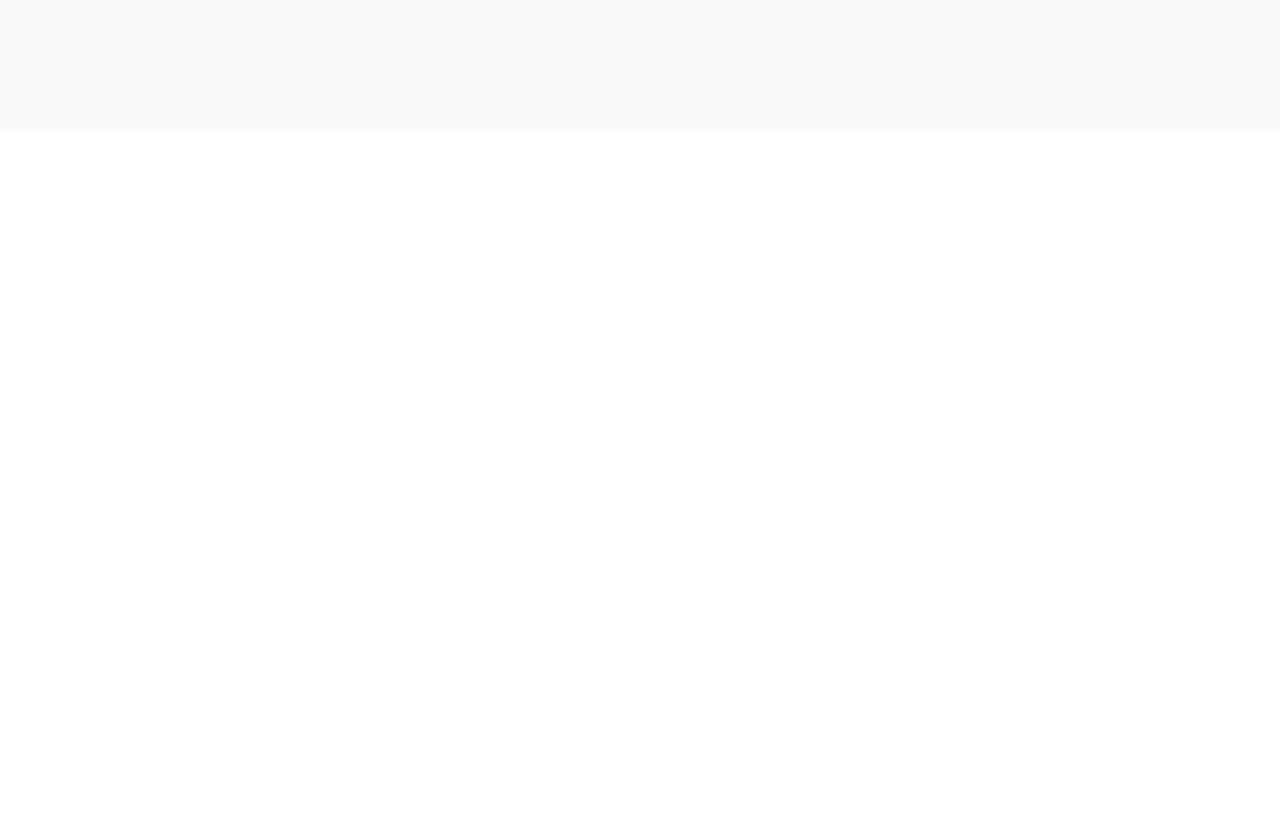
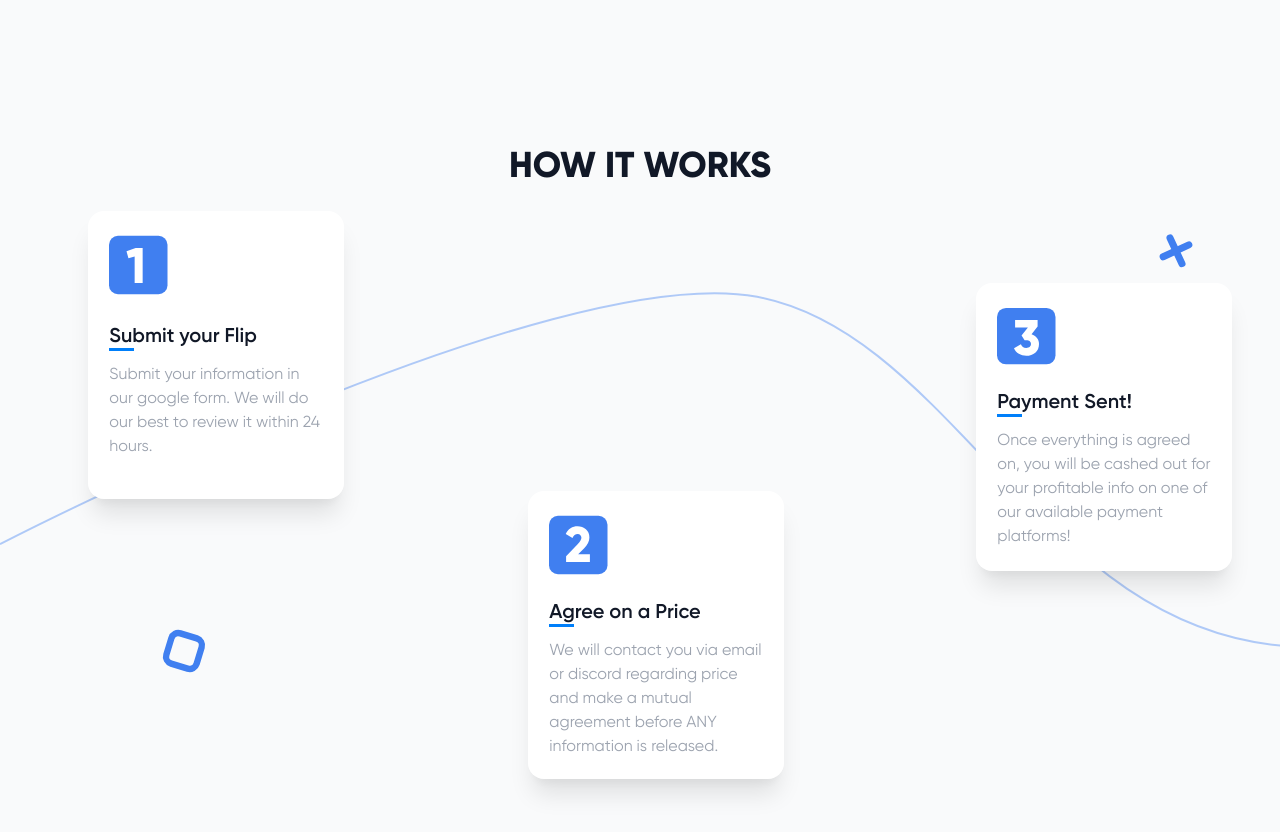
Before and after one commit to Havenstd06/SubmitAFlip, a React (Create React App) app: page / in a window 1280 px wide. Shown: the part 1600-2432 px from the top of the page. Before the commit the page ends 1731 px from the top, so only its background shows below. Built offline with nearby package versions, Linux system fonts and the light colour scheme.

Commit message:
How it works section

```diff
--- a/src/Components/Background/FlipsBackground.js
+++ b/src/Components/Background/FlipsBackground.js
@@ -1,6 +1,4 @@
-import Cross from "../../Svg/Cross";
 import Circle from "../../Svg/Circle";
-import Rectangle from "../../Svg/Rectangle";
 
 export default function FlipsBackground() {
     return (
--- /dev/null
+++ b/src/Components/Background/HowItWorksBackground.js
@@ -0,0 +1,23 @@
+import Cross from "../../Svg/Cross";
+import Rectangle from "../../Svg/Rectangle";
+import VectorLine from "../../Svg/VectorLine";
+
+export default function HowItWorksBackground() {
+    return (
+        <div className="absolute inset-y-0 h-full w-full z-50">
+            <VectorLine
+                className="absolute transform translate-y-24"
+            />
+
+            <div className="relative h-full max-w-7xl mx-auto">
+                <Cross
+                    className="absolute right-0 transform w-4 h-auto md:w-12 md:h-12 -translate-x-16 translate-y-20 md:-translate-x-16 lg:-translate-x-20 md:translate-y-24"
+                />
+
+                <Rectangle
+                    className="absolute left-0 bottom-0 transform w-4 h-auto md:w-12 md:h-12 translate-x-12 -translate-y-56 md:translate-x-24 lg:translate-x-40 md:-translate-y-64"
+                />
+            </div>
+        </div>
+    )
+}
--- /dev/null
+++ b/src/Components/HowItWorksCard.js
@@ -0,0 +1,27 @@
+import React from 'react';
+
+const HowItWorksCard = (props) => {
+    const { className, number, title, description } = props;
+
+    return (
+        <div className={"w-full lg:w-64 z-40 " + className}>
+            <div className="py-6 h-64 md:h-56 lg:h-72 w-full flex justify-center shadow-xl rounded-2xl bg-white">
+                <div className="w-10/12 flex flex-col">
+                    <div className="lg:h-16 mb-6">
+                        {number}
+                    </div>
+
+                    <h4 className={"small-border text-gray-900 font-semibold text-xl"}>
+                        {title}
+                    </h4>
+
+                    <p className={"text-gray-400 mt-3 "}>
+                        {description}
+                    </p>
+                </div>
+            </div>
+        </div>
+    );
+}
+
+export default HowItWorksCard;
--- a/src/Pages/Home.js
+++ b/src/Pages/Home.js
@@ -1,19 +1,22 @@
 import React from "react";
-import Header from "../Components/Header";
-import Flips from "../Components/Flips";
+import Header from "../Partials/Header";
+import Flips from "../Partials/Flips";
+import HowItWorks from "../Partials/HowItWorks";
 
 export default function Home() {
     return (
         <div className="bg-gray-50">
-            <div className="application">
             <div className="flex flex-col min-h-screen overflow-hidden">
                 {/*  Site header */}
                 <Header id="header" />
 
                 {/*  Page content */}
-                    <main className="flex-grow bg-gray-50 z-40">
-                        <Flips />
+                <main className="flex-grow z-40">
                     {/*  Page sections */}
+
+                    <Flips id="flips"/>
+
+                    <HowItWorks id="howItWorks" />
 
                 </main>
 
@@ -22,6 +25,5 @@ export default function Home() {
 
             </div>
         </div>
-        </div>
     )
 }
--- a/src/Components/Flips.js
+++ b/src/Partials/Flips.js
@@ -2,9 +2,9 @@ import React from 'react';
 import Slider from "react-slick";
 import { Fade } from "react-awesome-reveal";
 
-import FlipsBackground from "./Background/FlipsBackground";
-import FlipsCard from "./FlipsCard";
-import ListsCard from "./ListsCard";
+import FlipsBackground from "../Components/Background/FlipsBackground";
+import FlipsCard from "../Components/FlipsCard";
+import ListsCard from "../Components/ListsCard";
 
 import ProfitableFlips from "../Assets/Images/ProfitableFlips.png";
 import PriceFlips from "../Assets/Images/PriceFlips.png";
@@ -68,7 +68,7 @@ function Flips({ id = null }) {
     };
 
     return (
-        <section className="relative pt-6 pb-12 sm:pb-24" id={id}>
+        <section className="relative bg-gray-50 md:min-h-screen overflow-hidden pt-6 pb-12 sm:pb-24" id={id}>
             <FlipsBackground />
 
             <div className="relative max-w-6xl mx-auto px-4 sm:px-6 z-50">
--- a/src/Components/Header.js
+++ b/src/Partials/Header.js
@@ -1,6 +1,6 @@
-import Navbar from "../Partials/Navbar";
-import Hero from "../Partials/Hero";
-import HeroBackground from "./Background/HeroBackground";
+import Navbar from "./Navbar";
+import Hero from "./Hero";
+import HeroBackground from "../Components/Background/HeroBackground";
 
 function Header({ id = null }) {
     return (
--- /dev/null
+++ b/src/Partials/HowItWorks.js
@@ -0,0 +1,57 @@
+import React from 'react';
+import { Fade } from "react-awesome-reveal";
+
+import HowItWorksBackground from "../Components/Background/HowItWorksBackground";
+import HowItWorksCard from "../Components/HowItWorksCard";
+import Number1 from "../Svg/Number1";
+import Number2 from "../Svg/Number2";
+import Number3 from "../Svg/Number3";
+
+function HowItWorks({ id = null }) {
+
+    return (
+        <section className="relative bg-gray-50 md:min-h-screen overflow-hidden" id={id}>
+            <HowItWorksBackground />
+
+            <div className="relative max-w-6xl mx-auto px-4 sm:px-6 z-50">
+
+                <h1 className="text-gray-900 text-4xl font-bold text-center uppercase pt-4" data-aos="zoom-y-out" data-aos-delay="250">
+                    How It Works
+                </h1>
+
+                <div className="lg:flex space-y-6 lg:space-y-0 justify-between w-full mt-12 mx-0 md:mx-4">
+
+                    <Fade cascade>
+
+                        <HowItWorksCard
+                                number={<Number1 />}
+                                title="Submit your Flip"
+                                description="Submit your information in our google form. We will do our best to review it within 24 hours."
+                                className="relative md:transform md:-translate-y-6 lg:-translate-y-6 lg:-translate-x-4"
+                            />
+
+                            <HowItWorksCard
+                                number={<Number2 />}
+                                title="Agree on a Price"
+                                description="We will contact you via email or discord regarding price and make a mutual agreement before ANY information is released."
+                                className="relative lg:transform md:translate-y-42 lg:translate-y-64"
+                            />
+
+                            <HowItWorksCard
+                                number={<Number3 />}
+                                title="Payment Sent!"
+                                description="Once everything is agreed on, you will be cashed out for your profitable info on one of our available payment platforms!"
+                                className="relative md:transform lg:translate-y-12 lg:translate-x-6 lg:mr-12 xl:mr-0"
+                            />
+
+                    </Fade>
+
+                </div>
+
+            </div>
+
+        </section>
+    )
+}
+
+export default HowItWorks;
--- a/src/Partials/Navbar.js
+++ b/src/Partials/Navbar.js
@@ -1,7 +1,7 @@
 import {Fragment} from "react";
 import {Disclosure, Transition} from "@headlessui/react";
 import Logo from "../Svg/Logo";
-import {MenuIcon, XIcon} from "@heroicons/react/outline";
+import {MenuIcon} from "@heroicons/react/outline";
 
 export default function Navbar() {
     return (
--- /dev/null
+++ b/src/Svg/Number1.js
@@ -0,0 +1,22 @@
+import * as React from "react"
+
+function Number1(props) {
+    return (
+        <svg
+            width={59}
+            height={60}
+            viewBox="0 0 59 60"
+            fill="none"
+            xmlns="http://www.w3.org/2000/svg"
+            {...props}
+        >
+            <rect y={0.75} width={58.5} height={58.5} rx={9} fill="#407FF0" />
+            <path
+                d="M26.65 13h7v35h-8V21.45l-6.2 1.7-1.95-6.85 9.15-3.3z"
+                fill="#fff"
+            />
+        </svg>
+    )
+}
+
+export default Number1
--- /dev/null
+++ b/src/Svg/Number2.js
@@ -0,0 +1,22 @@
+import * as React from "react"
+
+function Number2(props) {
+    return (
+        <svg
+            width={59}
+            height={60}
+            viewBox="0 0 59 60"
+            fill="none"
+            xmlns="http://www.w3.org/2000/svg"
+            {...props}
+        >
+            <rect y={0.75} width={58.5} height={58.5} rx={9} fill="#407FF0" />
+            <path
+                d="M17.1 47v-5.8L28.85 29c2.367-2.433 3.55-4.5 3.55-6.2 0-1.1-.333-1.983-1-2.65-.667-.7-1.583-1.05-2.75-1.05-2.333 0-4.05 1.267-5.15 3.8l-6.75-3.95c1.067-2.5 2.667-4.4 4.8-5.7 2.133-1.3 4.467-1.95 7-1.95 3.267 0 6.05 1.017 8.35 3.05 2.333 2 3.5 4.7 3.5 8.1 0 3.7-1.817 7.367-5.45 11l-5.8 5.85H40.9V47H17.1z"
+                fill="#fff"
+            />
+        </svg>
+    )
+}
+
+export default Number2
--- /dev/null
+++ b/src/Svg/Number3.js
@@ -0,0 +1,22 @@
+import * as React from "react"
+
+function Number3(props) {
+    return (
+        <svg
+            width={59}
+            height={58}
+            viewBox="0 0 59 58"
+            fill="none"
+            xmlns="http://www.w3.org/2000/svg"
+            {...props}
+        >
+            <rect y={0.88} width={58.5} height={56.447} rx={9} fill="#407FF0" />
+            <path
+                d="M34.55 27.25c2.233.767 4.033 2.017 5.4 3.75 1.367 1.7 2.05 3.717 2.05 6.05 0 3.667-1.233 6.534-3.7 8.6-2.467 2.067-5.483 3.1-9.05 3.1-2.767 0-5.25-.633-7.45-1.9-2.167-1.266-3.767-3.133-4.8-5.6l6.9-4c.867 2.467 2.65 3.7 5.35 3.7 1.567 0 2.75-.366 3.55-1.1.8-.733 1.2-1.666 1.2-2.8 0-1.133-.4-2.066-1.2-2.8-.8-.733-1.983-1.1-3.55-1.1H27.6l-3.05-4.55 6.35-8.05H18.1v-7.5h22.5v6.5l-6.05 7.7z"
+                fill="#fff"
+            />
+        </svg>
+    )
+}
+
+export default Number3
--- /dev/null
+++ b/src/Svg/VectorLine.js
@@ -0,0 +1,24 @@
+import * as React from "react"
+
+function VectorLine(props) {
+    return (
+        <svg
+            width={1919}
+            height={421}
+            viewBox="0 0 1919 421"
+            fill="none"
+            xmlns="http://www.w3.org/2000/svg"
+            {...props}
+        >
+            <path
+                opacity={0.4}
+                d="M0 317.228S552.802 31.36 757.15 69.794c204.349 38.433 291.44 356.151 559.22 349.998C1584.15 413.638 1919 .88 1919 .88"
+                stroke="#407FF0"
+                strokeWidth={2}
+                strokeLinejoin="bevel"
+            />
+        </svg>
+    )
+}
+
+export default VectorLine
```
Also changed, not shown: 1 other file (tests, documents, lock files or other folders). Lines whose indentation alone changed are shown as unchanged.
